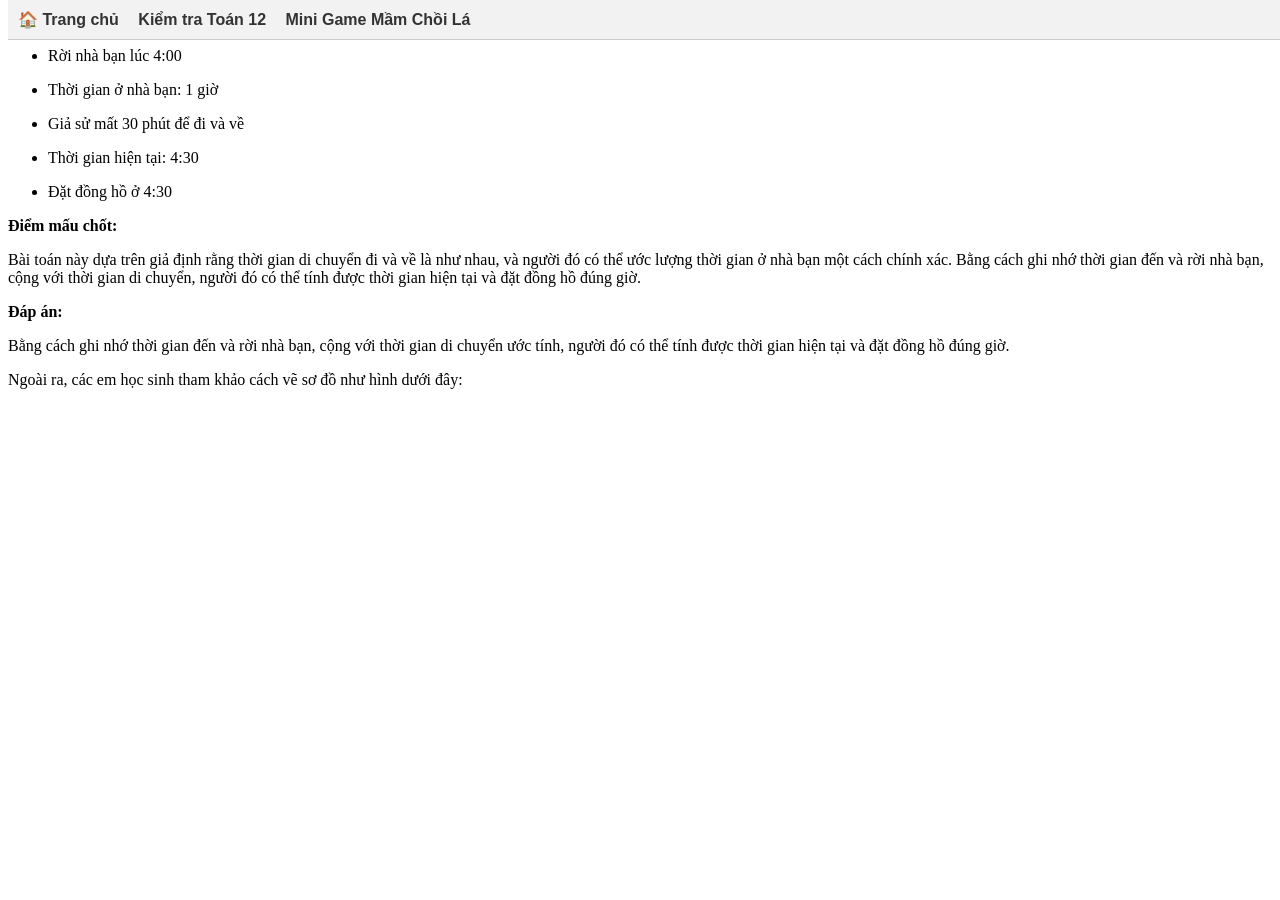
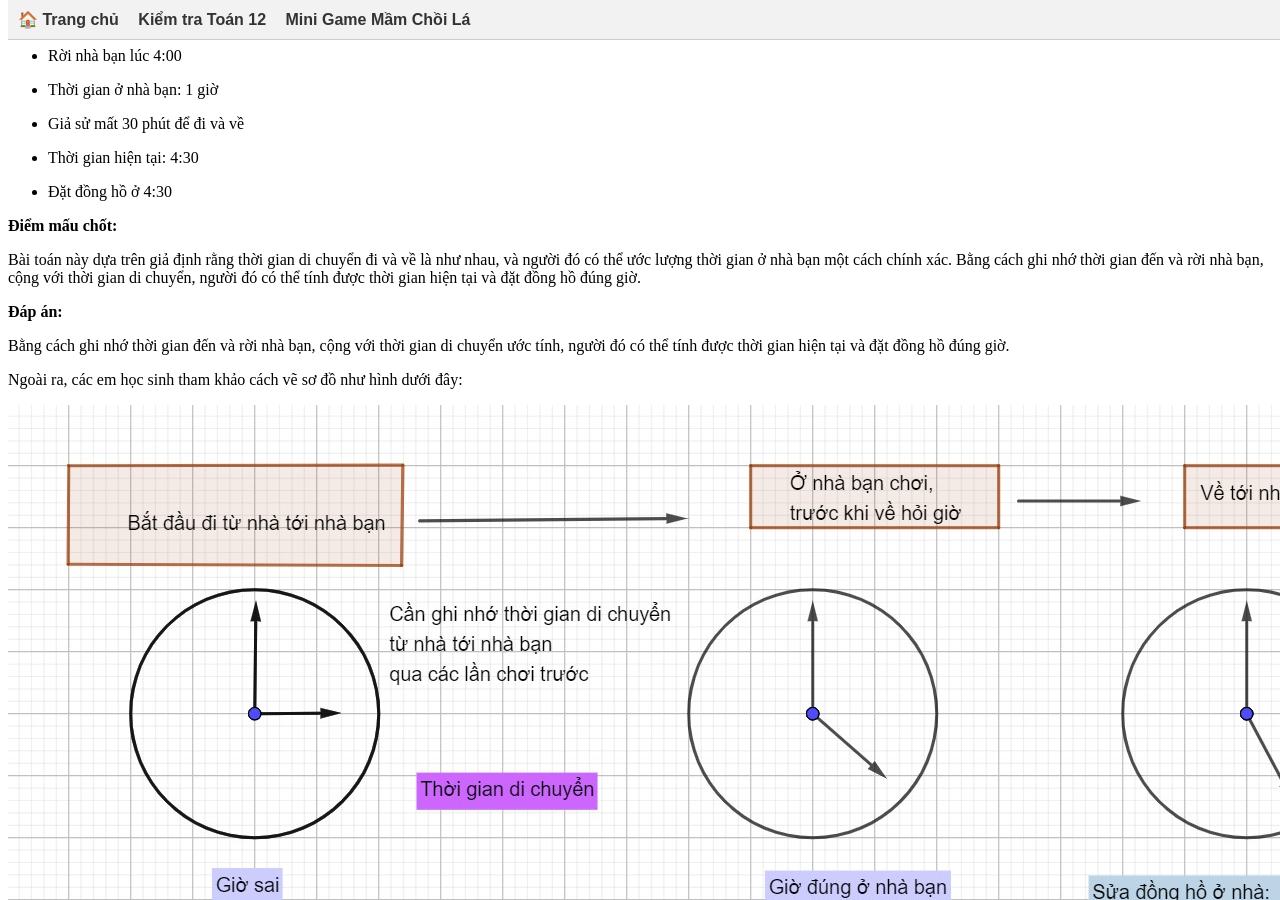
Before and after one commit to NguyenMuoiVN1988/publicstudyrepo, a Jekyll site: the page built from Tieuhoc/TuduyQuestion5.md, in a window 1280 px wide and 900 px high, scrolled down 1192 px. Built offline with Jekyll 4.4.1, drawn with Linux system fonts in a browser that asks for light colours; before the commit the page ends 1597 px from its top, so only the background shows below that.

Commit message:
Update TuduyQuestion5.md

```diff
--- a/Tieuhoc/TuduyQuestion5.md
+++ b/Tieuhoc/TuduyQuestion5.md
@@ -87,4 +87,4 @@ Bằng cách ghi nhớ thời gian đến và rời nhà bạn, cộng với th
 
 Ngoài ra, các em học sinh tham khảo cách vẽ sơ đồ như hình dưới đây:
 
-[](T5TuduyQuestion5.jpg)
+![](T5TuduyQuestion5.jpg)
```
